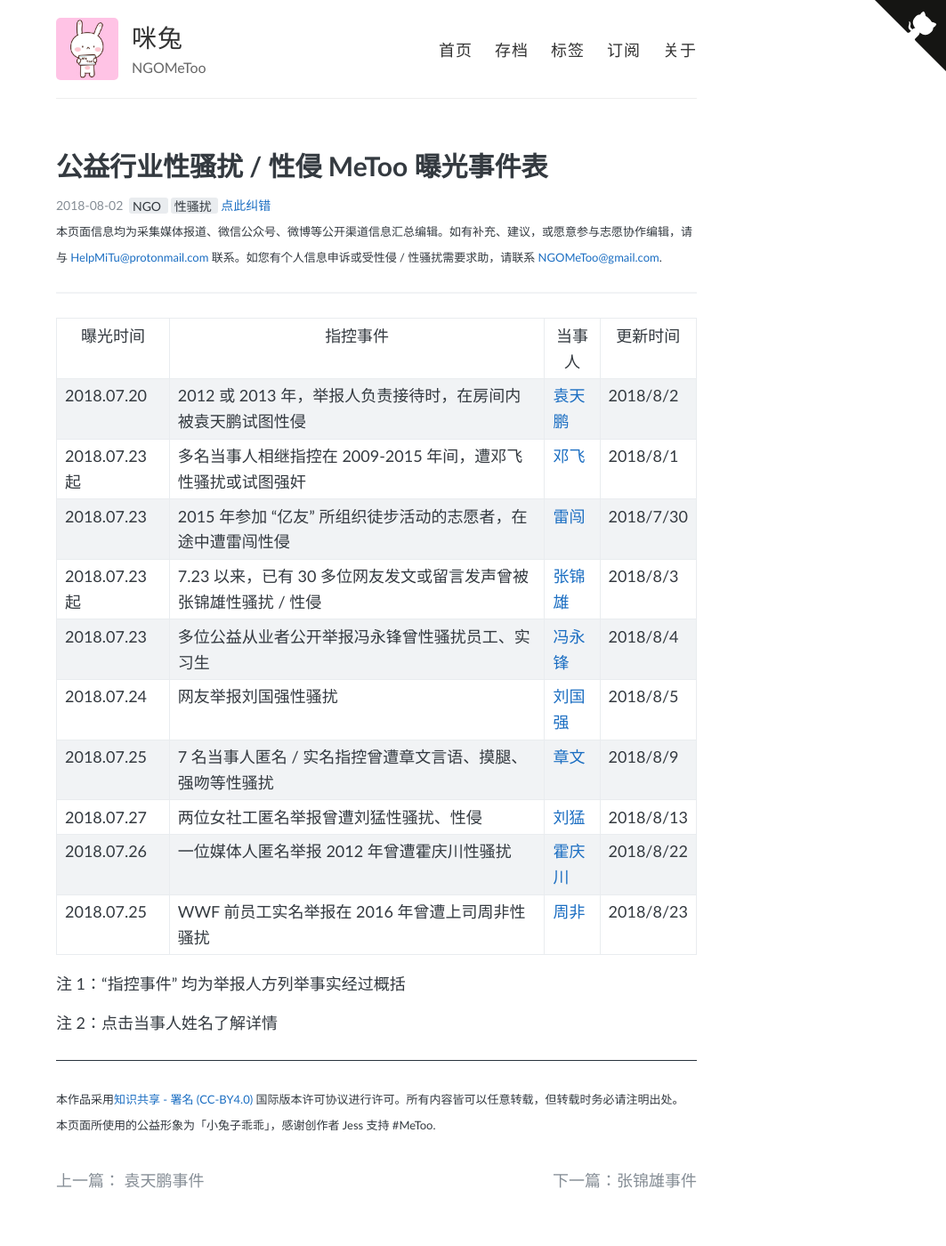
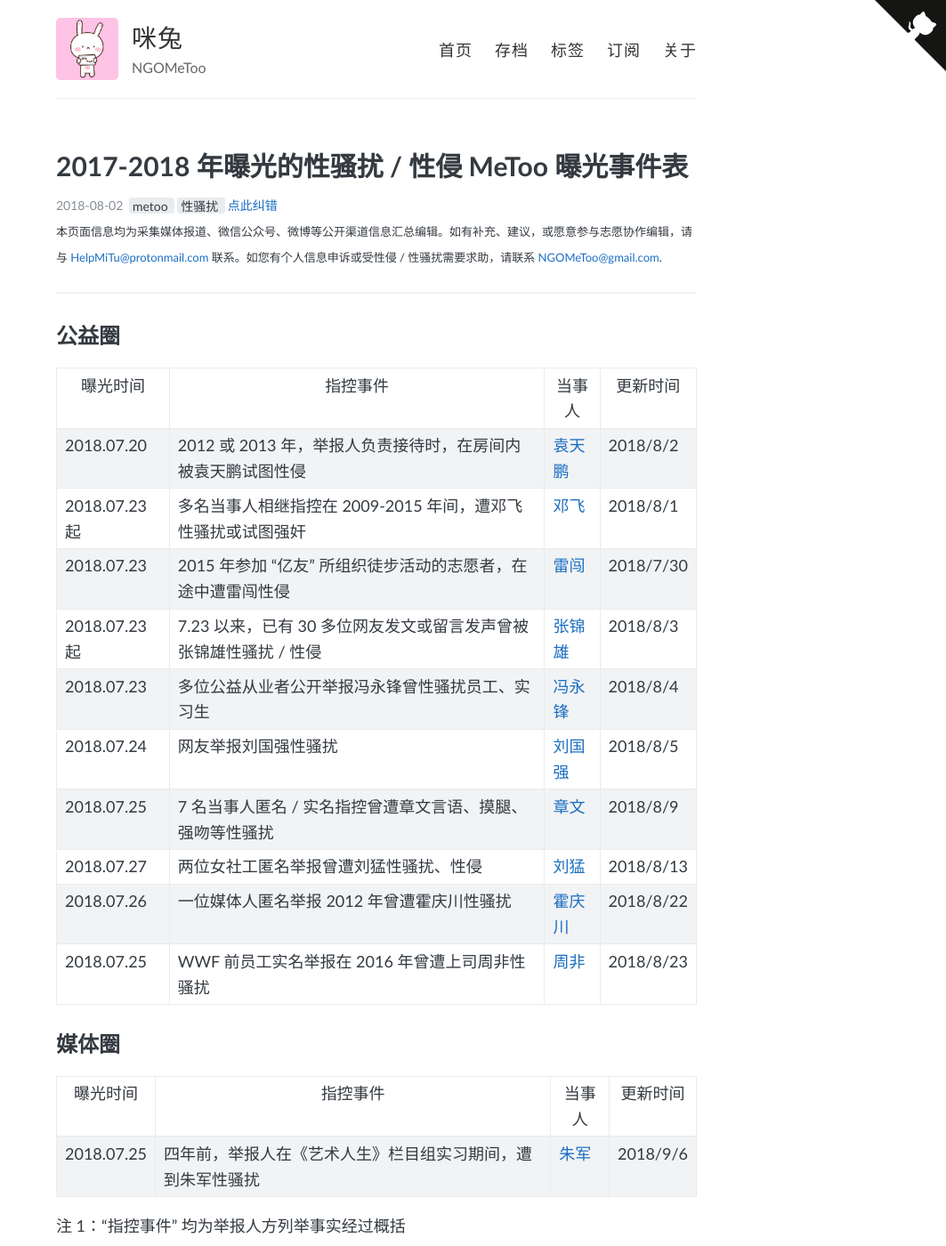
Before and after one commit to NGOMeToo/NGOMeToo.github.io, a Jekyll site: the page built from _posts/2018-08-02-ngometoo-lists.md, in a window 1280 px wide and 1400 px high. Shown: the whole window at 89% size, without its empty margins (217-1280 px from the left). Built offline with Jekyll 4.4.1, drawn with Linux system fonts in a browser that asks for light colours.

Commit message:
变更标题，标注分类

```diff
--- a/_posts/2018-08-02-ngometoo-lists.md
+++ b/_posts/2018-08-02-ngometoo-lists.md
@@ -2,19 +2,21 @@
 
 layout: post
 
-title: 公益行业性骚扰/性侵MeToo曝光事件表
+title: 2017-2018年曝光的性骚扰/性侵MeToo曝光事件表
 
 categories: sticky
 
 date: 2018-08-02
 
 tags:
-  - NGO
+  - metoo
   - 性骚扰
 
 description:
 
 ---
+
+## 公益圈
 
 曝光时间|指控事件|当事人|更新时间
 ---|---|---|---
@@ -29,6 +31,12 @@ description:
 2018.07.26|一位媒体人匿名举报2012年曾遭霍庆川性骚扰|[霍庆川](https://ngometoo.github.io/Huo-Qingchuan/)|2018/8/22
 2018.07.25|WWF前员工实名举报在2016年曾遭上司周非性骚扰|[周非](https://ngometoo.github.io/Zhou-Fei/)|2018/8/23
 
+## 媒体圈
+
+曝光时间|指控事件|当事人|更新时间
+---|---|---|---
+2018.07.25|四年前，举报人在《艺术人生》栏目组实习期间，遭到朱军性骚扰|[朱军](https://ngometoo.github.io/Zhu-Jun/)|2018/9/6
+
 
 注1：“指控事件”均为举报人方列举事实经过概括
 
```
